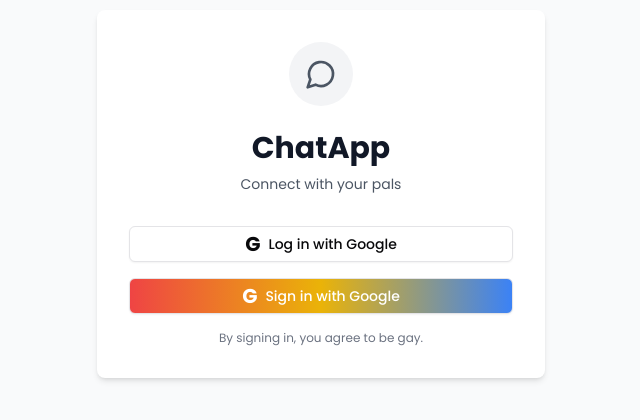
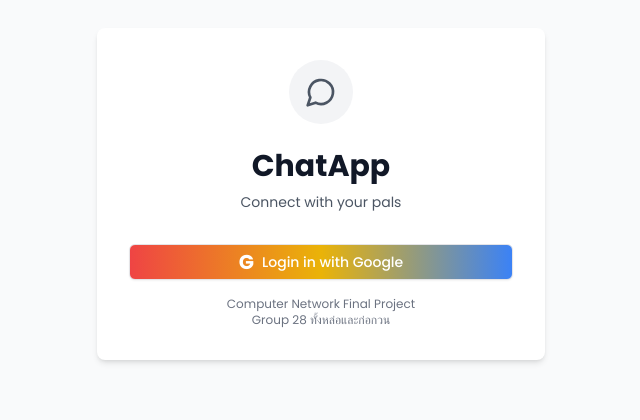
Before and after one commit to CP-RektMart/schat-g28-frontend, a Next.js app: page / in a window 1280 px wide. Shown: the part 206-626 px from the top of the page, without its empty margins (319-959 px from the left). Built offline with nearby package versions, Linux system fonts and the light colour scheme; a web font is replaced by a local one.

Commit message:
feat: change message color and button color

```diff
--- a/src/api/schema.d.ts
+++ b/src/api/schema.d.ts
@@ -1588,6 +1588,7 @@ export interface components {
             profilePictureURL?: string;
         };
         "dto.UserResponse": {
+            color?: string;
             email?: string;
             id?: number;
             name?: string;
--- a/src/app/page.tsx
+++ b/src/app/page.tsx
@@ -33,25 +33,16 @@ export default function LoginPage() {
             onClick={() => {
               handleLogin(true)
             }}
-            className='flex w-full items-center hover:opacity-90'
-            variant='outline'
-          >
-            <span className='text-xl font-bold'>G</span>
-            <span>Log in with Google</span>
-          </Button>
-          <Button
-            onClick={() => {
-              handleLogin(true)
-            }}
             className='flex w-full items-center justify-center gap-2 bg-gradient-to-r from-red-500 via-yellow-500 to-blue-500 text-white hover:opacity-90'
             variant='outline'
           >
             <span className='text-xl font-bold'>G</span>
-            <span>Sign in with Google</span>
+            <span>Login in with Google</span>
           </Button>
 
           <div className='text-center text-xs text-gray-500'>
-            By signing in, you agree to be gay.
+            Computer Network Final Project <br />
+            Group 28 ทั้งหล่อและก่อกวน
           </div>
         </div>
       </div>
--- a/src/components/chat/chat-area.tsx
+++ b/src/components/chat/chat-area.tsx
@@ -27,6 +27,7 @@ interface ChatAreaProps {
   selectedGroupId: number
   accessToken: string
   currentUser: User
+  chatColor: string
 }
 
 export default function ChatArea({
@@ -36,6 +37,7 @@ export default function ChatArea({
   chatMode,
   accessToken,
   currentUser,
+  chatColor,
 }: ChatAreaProps) {
   const [messageText, setMessageText] = useState('')
   const messagesEndRef = useRef<HTMLDivElement>(null)
@@ -274,7 +276,8 @@ export default function ChatArea({
                       'max-w-[70%]',
                       isCurrentUser
                         ? 'rounded-l-lg rounded-br-lg bg-gray-900 text-white'
-                        : 'rounded-r-lg rounded-bl-lg bg-gray-200 text-gray-900'
+                        : 'rounded-r-lg rounded-bl-lg bg-gray-200 text-gray-900',
+                      isCurrentUser && chatColor
                     )}
                   >
                     <div className='p-3'>
@@ -314,7 +317,11 @@ export default function ChatArea({
             // onKeyDown={handleKeyDown}
             className='flex-1'
           />
-          <Button type='submit' disabled={!messageText.trim()}>
+          <Button
+            type='submit'
+            disabled={!messageText.trim()}
+            className={chatColor}
+          >
             <Send className='h-4 w-4' />
           </Button>
         </form>
--- a/src/components/chat/index.tsx
+++ b/src/components/chat/index.tsx
@@ -39,7 +39,7 @@ export default function ChatPageComponent({
   const [isMobileMenuOpen, setIsMobileMenuOpen] = useState(false)
   const [selectedColor, setSelectedColor] = useState('bg-gray-500')
 
-  console.log(selectedGroupID);
+  console.log(selectedGroupID)
 
   // const [chats, setChats] = useState<Group[]>([])
   // const [messages, setMessages] = useState<Record<string, Message[]>>(undefined)
@@ -96,7 +96,6 @@ export default function ChatPageComponent({
 
   return (
     <div className='flex h-screen bg-gray-50'>
-      <p className={selectedColor}>TEST</p>
       <ChatSidebar
         users={friends}
         groups={groups}
@@ -133,6 +132,7 @@ export default function ChatPageComponent({
         selectedGroupId={selectedGroupID}
         accessToken={accessToken}
         currentUser={currentUser}
+        chatColor={selectedColor}
       />
     </div>
   )
--- a/src/components/user/user-profile.tsx
+++ b/src/components/user/user-profile.tsx
@@ -1,6 +1,7 @@
 import { useState } from 'react'
 
 import { logout } from '@/actions/me/logout'
+import { updateMe } from '@/actions/me/update-me'
 // import { colorOptions } from '@/color'
 import { cn } from '@/lib/utils'
 import type { User } from '@/types/user'
@@ -28,6 +29,9 @@ const colorOptions = [
   'bg-emerald-900',
   'bg-cyan-700',
   'bg-sky-500',
+  'bg-pink-800',
+  'bg-yellow-700',
+  'bg-orange-600',
 ]
 
 export function UserProfile({
@@ -49,9 +53,16 @@ export function UserProfile({
 
   const [popoverOpen, setPopoverOpen] = useState(false)
 
-  const handleChangeColor = (color: string) => {
+  const handleChangeColor = async (color: string) => {
     setSelectedColor(color)
     setPopoverOpen(false)
+    try {
+      console.log('Updating color:', color)
+      await updateMe({ color: color })
+      console.log('Color updated successfully:', color)
+    } catch (error) {
+      console.error('Error updating color:', error)
+    }
   }
 
   return (
@@ -70,12 +81,14 @@ export function UserProfile({
         </div>
       </div>
       <div>
-        {/* {JSON.stringify(colorVariant[selectedColor]['primary'])} */}
+        <div className='flex items-center space-x-1'>
           <Popover open={popoverOpen}>
             <PopoverTrigger asChild>
-            <Button
-              variant='outline'
-              className={cn('size-10 rounded-full', selectedColor)}
+              <button
+                className={cn(
+                  'size-8 rounded-full hover:ring-2 hover:ring-black hover:ring-offset-2',
+                  selectedColor
+                )}
                 onClick={() => setPopoverOpen((prev) => !prev)}
               />
             </PopoverTrigger>
@@ -111,5 +124,6 @@ export function UserProfile({
           </Button>
         </div>
       </div>
+    </div>
   )
 }
```
Also changed, not shown: src/app/chat/page.tsx (+4 -4 lines). Lines whose indentation alone changed are shown as unchanged.
